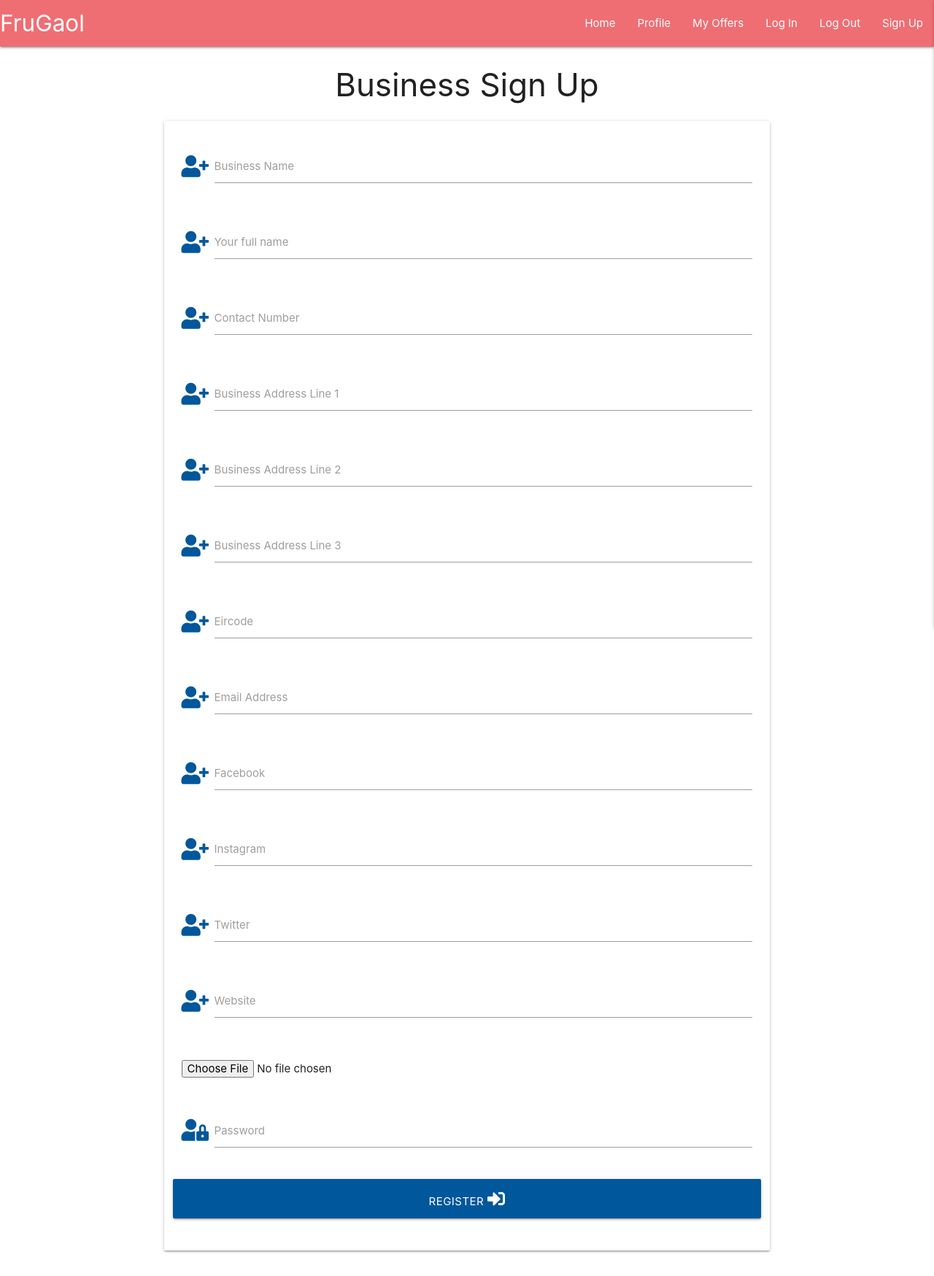
After one commit to ShiftyKitty/MS3-FruGaol, a Flask app: page /business_signup in a window 1280 px wide. The commit adds this page. Shown: the whole page at 73% size. Run offline with Flask 2, Linux system fonts and the light colour scheme; some libraries are stand-ins or nearby versions.

Commit message:
Signup, Business Sign Up and Consumer sign up pages now created

```diff
--- a/app.py
+++ b/app.py
@@ -1,10 +1,11 @@
-
 import os
 from flask import (
     Flask, flash, render_template,
     redirect, request, session, url_for)
 from flask_pymongo import PyMongo
 from bson.objectid import ObjectId
+from werkzeug.security import generate_password_hash, check_password_hash
+from werkzeug.utils import secure_filename
 if os.path.exists("env.py"):
     import env
 
@@ -25,6 +26,26 @@ def get_product_offers():
     return render_template("offers.html", product_offers=product_offers)
 
 
+@app.route("/signup", methods=["GET", "POST"])
+def signup():
+    return render_template("signup.html")
+
+
+@app.route("/business_signup", methods=["GET", "POST"])
+def business_signup():
+    return render_template("business_signup.html")
+
+
+@app.route("/consumer_signup", methods=["GET", "POST"])
+def consumer_signup():
+    return render_template("consumer_signup.html")
+
+
+@app.route("/upload_image", methods=["GET", "POST"])
+def upload_image():
+    return render_template("upload_image.html")
+
+
 if __name__ == "__main__":
     app.run(host=os.environ.get("IP"),
             port=int(os.environ.get("PORT")),
--- a/templates/base.html
+++ b/templates/base.html
@@ -25,7 +25,7 @@
                     <li><a href="">My Offers</a></li>
                     <li><a href="">Log In</a></li>
                     <li><a href="">Log Out</a></li>
-                    <li><a href="">Sign Up</a></li>
+                    <li><a href="{{ url_for('signup') }}">Sign Up</a></li>
 
                 </ul>
             </div>
@@ -38,7 +38,7 @@
             <li><a href="">My Offers</a></li>
             <li><a href="">Log In</a></li>
             <li><a href="">Log Out</a></li>
-            <li><a href="">Sign Up</a></li>
+            <li><a href="{{ url_for('signup') }}">Sign Up</a></li>
         </ul>
     </header>
 
--- /dev/null
+++ b/templates/business_signup.html
@@ -0,0 +1,133 @@
+{% extends "base.html" %}
+{% block content %}
+
+    <h3 class="center-align">Business Sign Up</h3>
+
+
+
+    <div class="row">
+        <form class="col s12 m8 offset-m2" method="POST" action="{{ url_for('business_signup') }}">
+            <div class="card-panel">
+                <!-- business name -->
+                <div class="row">
+					<div class="input-field col s12">
+						<i class="fas fa-user-plus prefix light-blue-text text-darken-4"></i>
+						<input id="business_name" name="business_name" type="text" class="validate">
+						<label for="business_name">Business Name</label>
+					</div>
+                </div>
+                <!-- Sign Up name -->
+                <div class="row">
+					<div class="input-field col s12">
+						<i class="fas fa-user-plus prefix light-blue-text text-darken-4"></i>
+						<input id="sign_up_name" name="sign_up_name" type="text" class="validate">
+						<label for="sign_up_name">Your full name</label>
+					</div>
+                </div>
+                <!-- business contact number -->
+                <div class="row">
+					<div class="input-field col s12">
+						<i class="fas fa-user-plus prefix light-blue-text text-darken-4"></i>
+						<input id="business_contact_number" name="business_contact_number" type="number" class="validate">
+						<label for="business_contact_number">Contact Number</label>
+					</div>
+                </div>
+                <!-- Business Address Line 1 -->
+                <div class="row">
+					<div class="input-field col s12">
+						<i class="fas fa-user-plus prefix light-blue-text text-darken-4"></i>
+						<input id="business_address_line_1" name="business_address_line_1" type="text" class="validate">
+						<label for="business_address_line_1">Business Address Line 1</label>
+					</div>
+                </div>
+                <!-- Business Address Line 2 -->
+                <div class="row">
+					<div class="input-field col s12">
+						<i class="fas fa-user-plus prefix light-blue-text text-darken-4"></i>
+						<input id="business_address_line_2" name="business_address_line_2" type="text" class="validate">
+						<label for="business_address_line_2">Business Address Line 2</label>
+					</div>
+                </div>
+                <!-- Business Address Line 3 -->
+                <div class="row">
+					<div class="input-field col s12">
+						<i class="fas fa-user-plus prefix light-blue-text text-darken-4"></i>
+						<input id="business_address_line_3" name="business_address_line_3" type="text" class="validate">
+						<label for="business_address_line_3">Business Address Line 3</label>
+					</div>
+                </div>
+                <!-- eircode -->
+                <div class="row">
+					<div class="input-field col s12">
+						<i class="fas fa-user-plus prefix light-blue-text text-darken-4"></i>
+						<input id="eircode" name="eircode" type="text" class="validate">
+						<label for="eircode">Eircode</label>
+					</div>
+                </div>
+                <!-- business email address -->
+                <div class="row">
+					<div class="input-field col s12">
+						<i class="fas fa-user-plus prefix light-blue-text text-darken-4"></i>
+						<input id="business_email_address" name="business_email_address" type="email" class="validate">
+						<label for="business_email_address">Email Address</label>
+					</div>
+                </div>
+                <!-- facebook -->
+                <div class="row">
+					<div class="input-field col s12">
+						<i class="fas fa-user-plus prefix light-blue-text text-darken-4"></i>
+						<input id="facebook" name="facebook" type="text" class="validate">
+						<label for="facebook">Facebook</label>
+					</div>
+                </div>
+                <!-- instagram -->
+                <div class="row">
+					<div class="input-field col s12">
+						<i class="fas fa-user-plus prefix light-blue-text text-darken-4"></i>
+						<input id="instagram" name="instagram" type="text" class="validate">
+						<label for="instagram">Instagram</label>
+					</div>
+                </div>
+                <!-- twitter -->
+                <div class="row">
+					<div class="input-field col s12">
+						<i class="fas fa-user-plus prefix light-blue-text text-darken-4"></i>
+						<input id="twitter" name="twitter" type="text" class="validate">
+						<label for="twitter">Twitter</label>
+					</div>
+                </div>
+                <!-- website url -->
+                <div class="row">
+					<div class="input-field col s12">
+						<i class="fas fa-user-plus prefix light-blue-text text-darken-4"></i>
+						<input id="website_url" name="website_url" type="text" class="validate">
+						<label for="website_url">Website</label>
+					</div>
+                </div>
+                <!-- logo -->
+                <div class="row">
+					<div class="input-field col s12">
+						<input id="logo" name="logo" type="file" class="validate">
+						<label for="logo"></label>
+					</div>
+                </div>
+
+                <!-- password -->
+                <div class="row">
+                    <div class="input-field col s12">
+						<i class="fas fa-user-lock prefix light-blue-text text-darken-4"></i>
+                        <input id="password" name="password" type="password" class="validate">
+                        <label for="password">Password</label>
+                    </div>
+                </div>
+                <!-- register -->
+                <div class="row">
+                    <button type="submit" class="col s12 btn-large light-blue darken-4 text-shadow">
+                        Register <i class="fas fa-sign-in-alt"></i>
+                    </button>
+                </div>
+            </div>
+        </form>
+    </div>
+
+{% endblock %}
```
Also changed, not shown: templates/consumer_signup.html (added, +85 -0 lines), templates/signup.html (added, +45 -0 lines), 1 other file.
